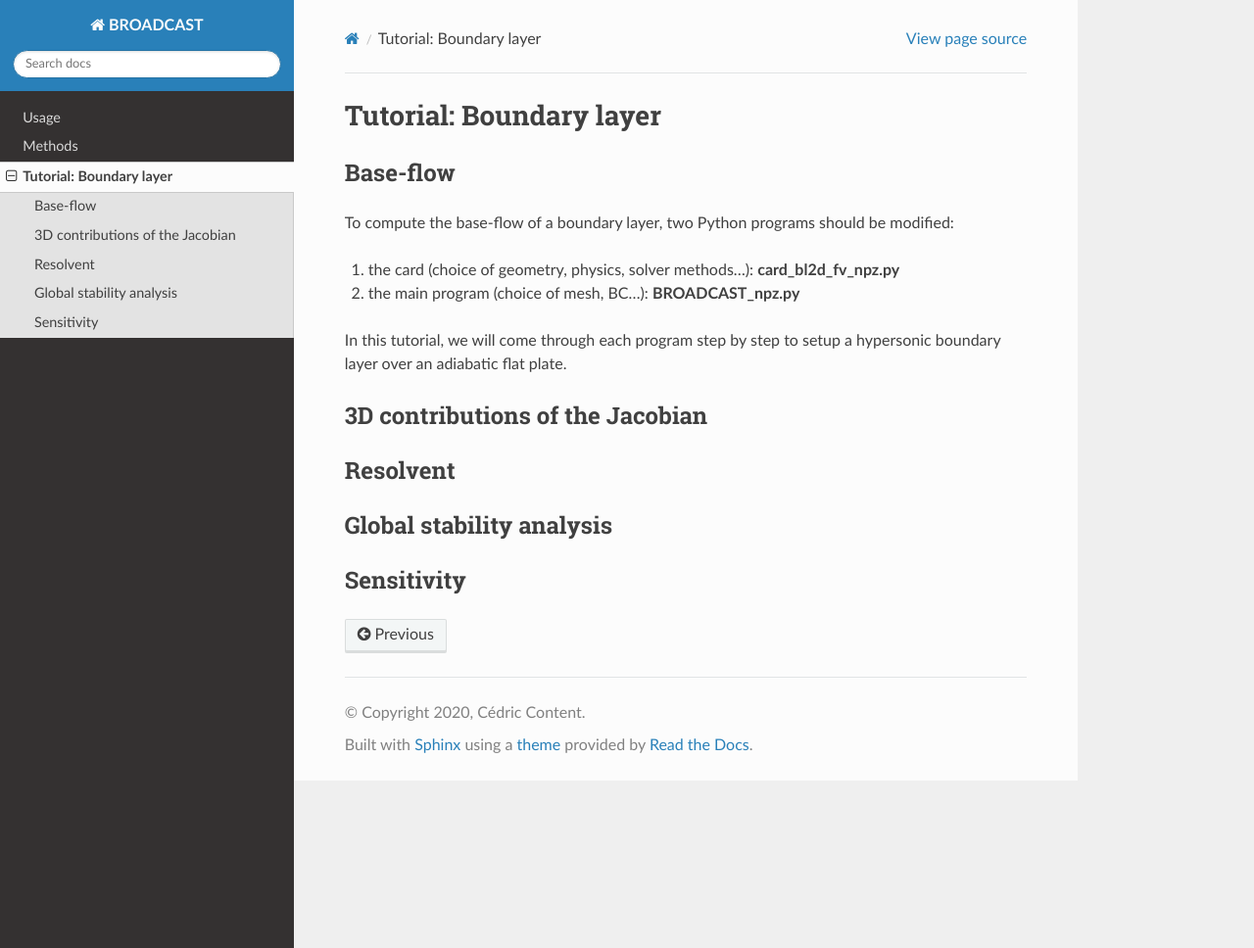
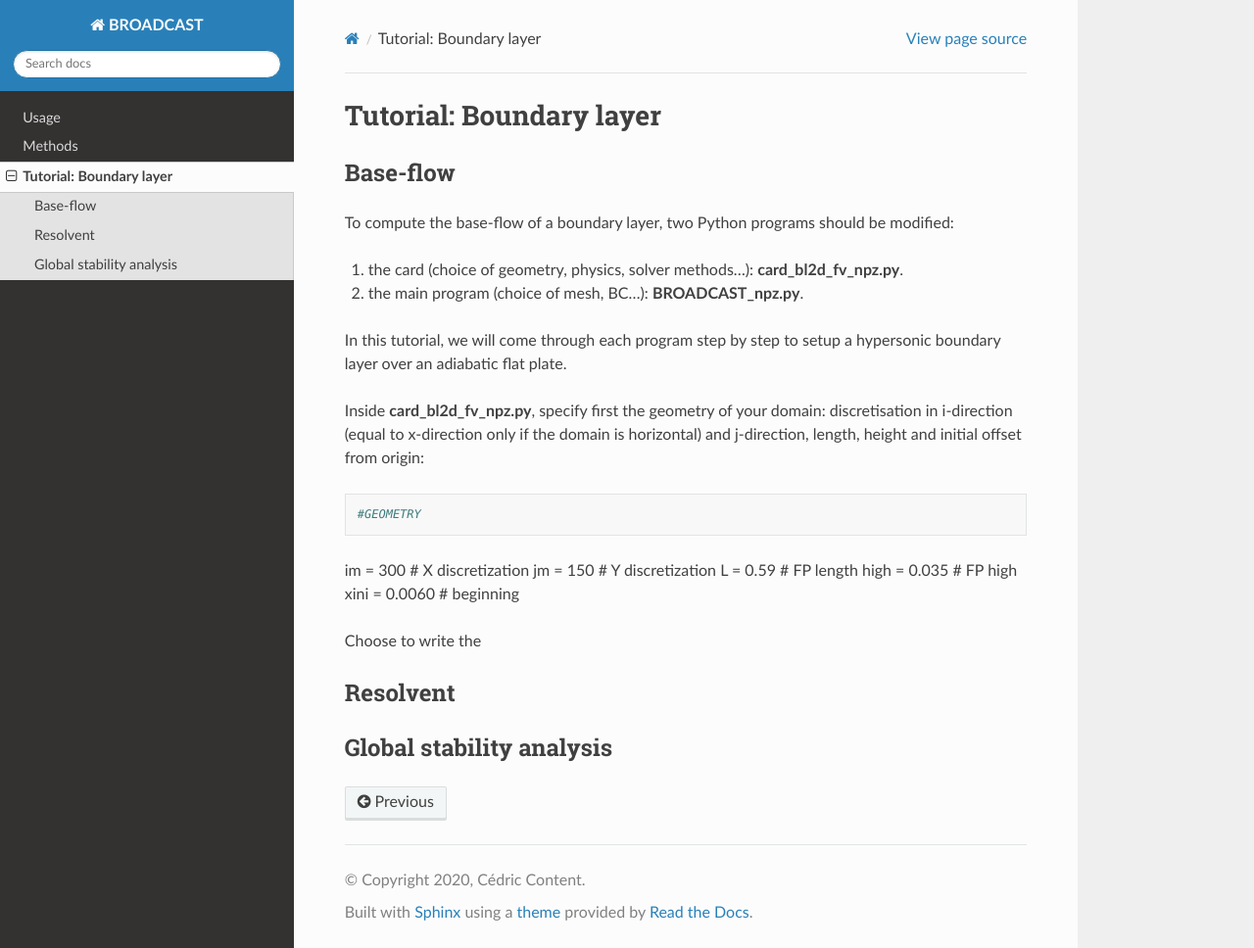
Before and after one commit to apoulain22/TutorialDoc, a Sphinx documentation site: the page built from docs/source/tutorialbl.rst, in a window 1280 px wide and 968 px high. Shown: the whole window at 98% size. Built offline with Sphinx 7.4.7 and the Read the Docs theme 2.0.0, drawn with Linux system fonts in a browser that asks for light colours.

Commit message:
update doc

```diff
--- a/docs/source/tutorialbl.rst
+++ b/docs/source/tutorialbl.rst
@@ -7,18 +7,23 @@ Base-flow
 
 To compute the base-flow of a boundary layer, two Python programs should be modified:
 
-#. the card (choice of geometry, physics, solver methods...): **card_bl2d_fv_npz.py**
-#. the main program (choice of mesh, BC...): **BROADCAST_npz.py**
+#. the card (choice of geometry, physics, solver methods...): **card_bl2d_fv_npz.py**.
+#. the main program (choice of mesh, BC...): **BROADCAST_npz.py**.
 
 In this tutorial, we will come through each program step by step to setup a hypersonic boundary layer over an adiabatic flat plate.
 
+Inside **card_bl2d_fv_npz.py**, specify first the geometry of your domain: discretisation in i-direction (equal to x-direction only if the domain is horizontal) and j-direction, length, height and initial offset from origin:
 
+.. code-block:: python
 
+   #GEOMETRY
+im    = 300   # X discretization
+jm    = 150  # Y discretization
+L     = 0.59  # FP length
+high  = 0.035   # FP high
+xini  = 0.0060  # beginning
 
-3D contributions of the Jacobian
---------
-
-
+Choose to write the
 
 Resolvent
 --------
@@ -27,9 +32,3 @@ Resolvent
 
 Global stability analysis
 --------
-
-
-
-
-Sensitivity
-----------
```
